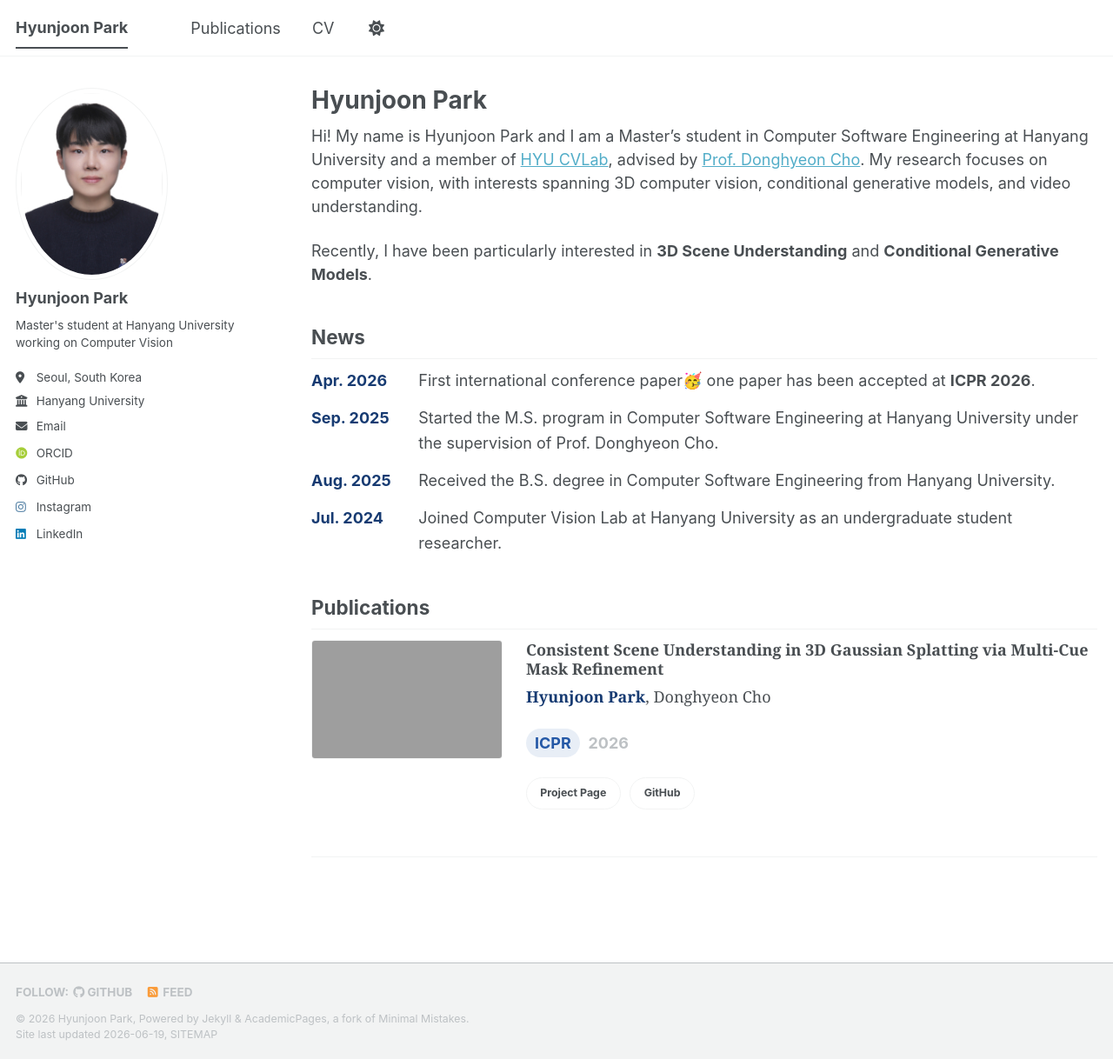
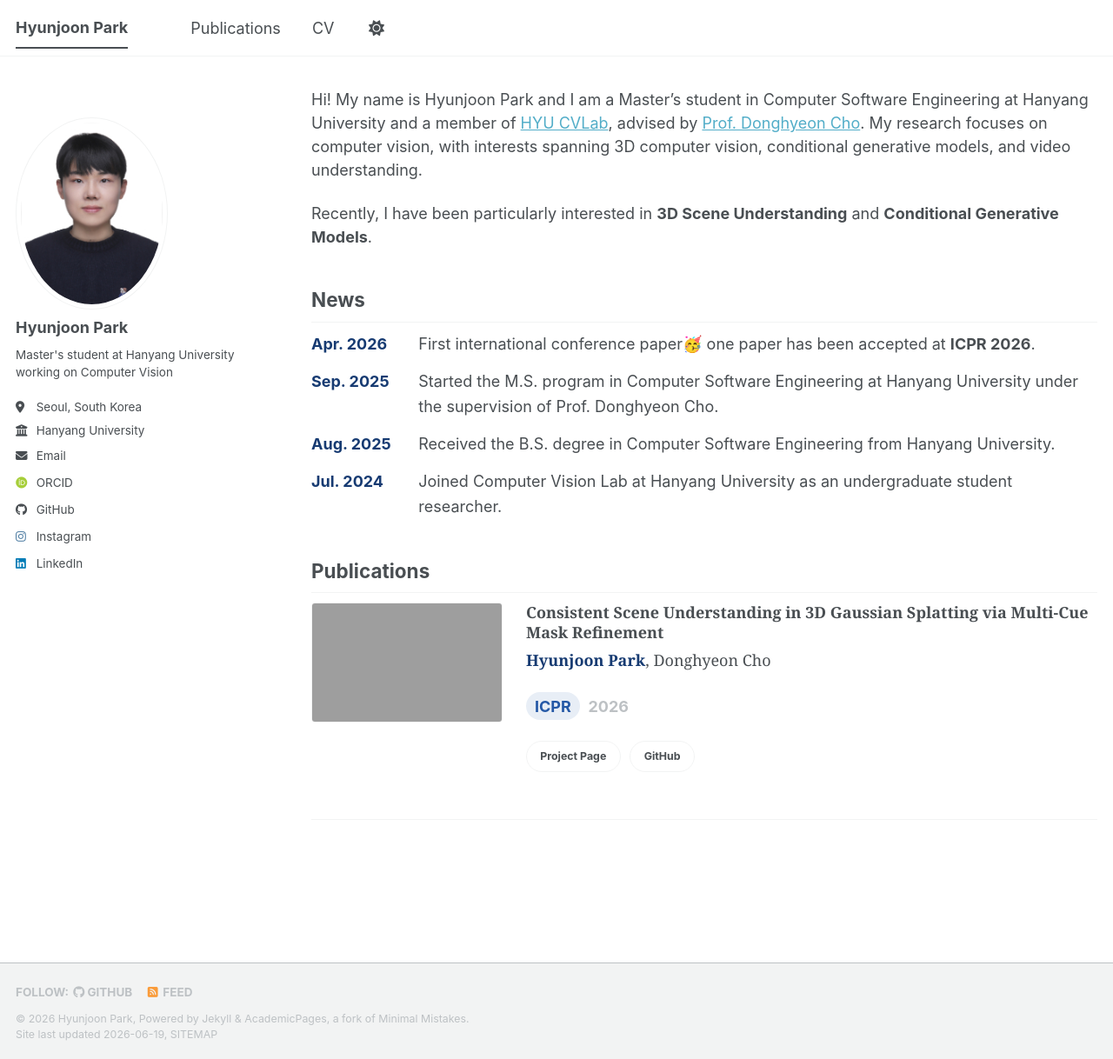
Before and after one commit to hjpark83/hjpark83.github.io, a Jekyll site: the page built from _pages/about.md, in a window 1280 px wide and 1218 px high. Shown: the whole window at 87% size. Built offline with Jekyll 4.4.1, drawn with Linux system fonts in a browser that asks for light colours; some web fonts are replaced; a script bundle is joined from its source files by our own code; library files that are not in the unit come from our copies.

Commit message:
Fix excessive blank space and scroll issue on main and Publications pages
- Remove redundant page title from about.md (was rendering a duplicate h1 above bio content)
- Fix .sticky top offset: 2em -> $masthead-height (70px) so sidebar doesn't overlap the fixed masthead
- Reduce body padding-bottom: 9em -> 2em (144px fallback was creating large blank space before bumpIt() JS ran)
- Remove #main animation-delay: 0.35s so content appears immediately on page load

Co-Authored-By: Claude Sonnet 4.6 <noreply@anthropic.com>

```diff
--- a/_pages/about.md
+++ b/_pages/about.md
@@ -1,6 +1,5 @@
 ---
 permalink: /
-title: "Hyunjoon Park"
 author_profile: true
 redirect_from:
   - /about/
--- a/_sass/include/_utilities.scss
+++ b/_sass/include/_utilities.scss
@@ -383,7 +383,7 @@ body:hover .visually-hidden button {
     @include clearfix();
     position: -webkit-sticky;
     position: sticky;
-    top: 2em;
+    top: $masthead-height;
 
     > * {
       display: block;
--- a/_sass/layout/_base.scss
+++ b/_sass/layout/_base.scss
@@ -14,7 +14,7 @@ body {
 
   margin: 0;
   padding: $masthead-height 0 0;
-  padding-bottom: 9em;
+  padding-bottom: 2em;
   font-family: $global-font-family;
   line-height: 1.5;
 
--- a/_sass/layout/_page.scss
+++ b/_sass/layout/_page.scss
@@ -9,7 +9,7 @@
   padding-left: 1em;
   padding-right: 1em;
   animation: intro 0.3s both;
-  animation-delay: 0.35s;
+  animation-delay: 0s;
 
   @include breakpoint($x-large) {
     max-width: $x-large;
```
